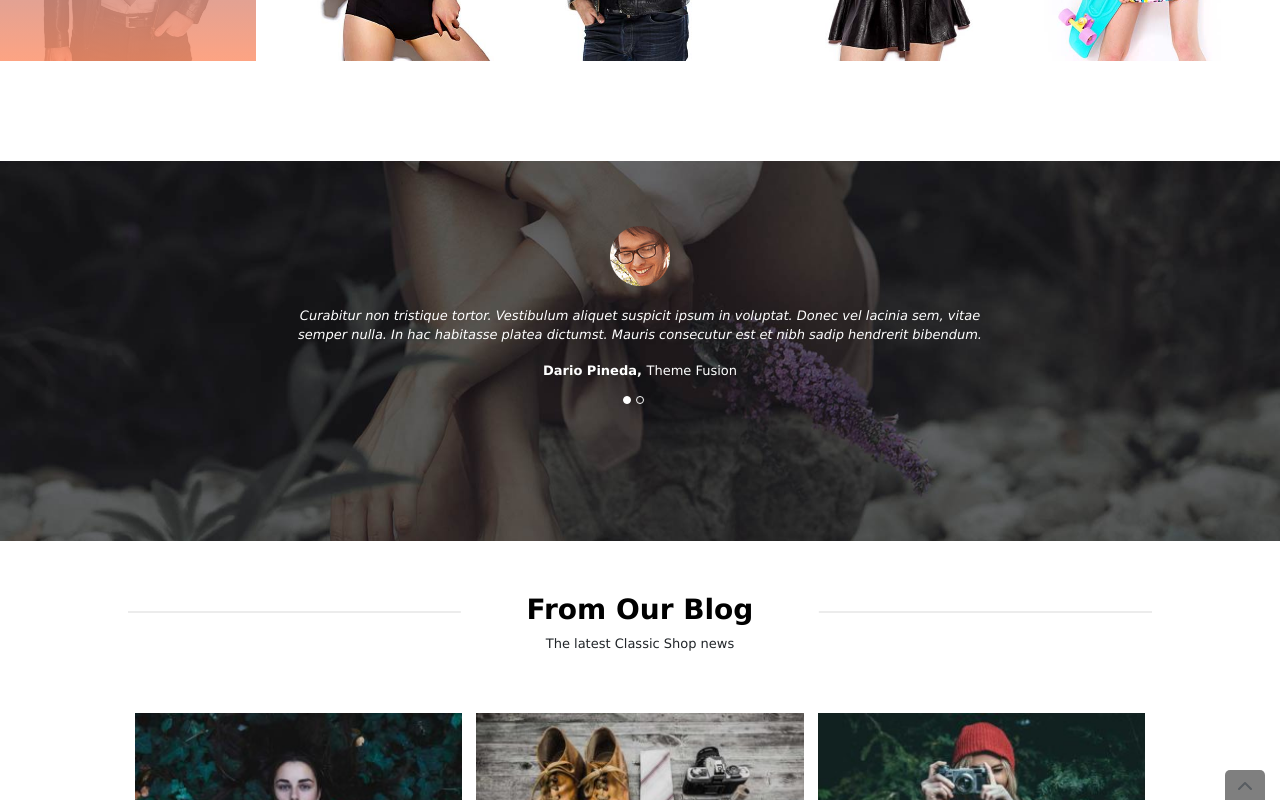
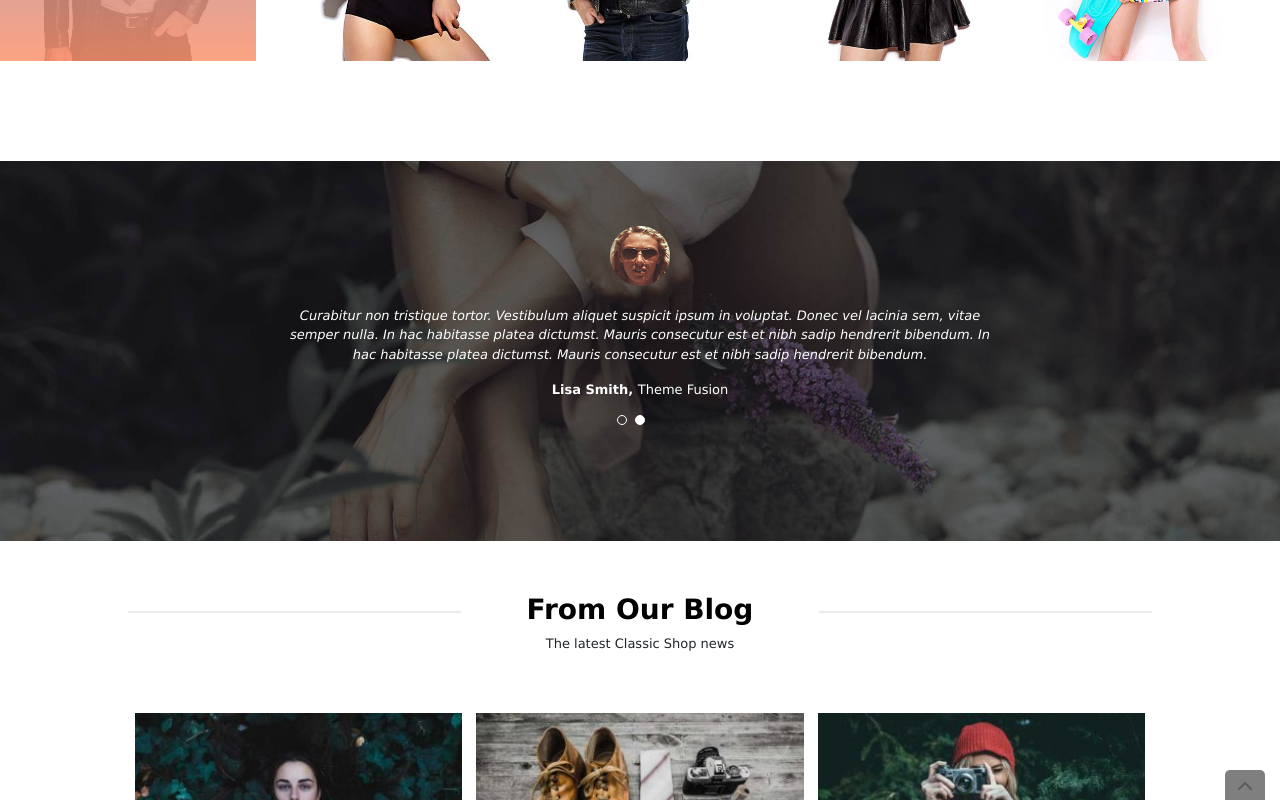
Before and after one commit to ValentinaZussino/proj-html-vuejs, a Vue app: page / in a window 1280 px wide. Both pictures are taken after a click on the element 627 px from the left and 3523 px from the top of the page. Shown: the part 3123-3923 px from the top of the page. Built offline with nearby package versions, Linux system fonts and the light colour scheme.

Commit message:
agg toggle a divider testimonial

```diff
--- a/src/components/DividerTestimonials.vue
+++ b/src/components/DividerTestimonials.vue
@@ -1,6 +1,7 @@
 <template>
     <section>
-        <div class="vz_container">
+        <!-- testimonial 1 -->
+        <div class="vz_container" v-if="testim">
             <!-- img tesimonial -->
             <div class="testimonial-img">
                 <img src="/img/man_testimonial.png" alt="testimonial man">
@@ -10,8 +11,23 @@
             <div><span class="fw-bold">Dario Pineda, </span><span>Theme Fusion</span></div>
             <!-- circles -->
             <div class="d-flex">
-                <div class="circles"></div>
-                <div class="circles"></div>
+                <div class="circles" @click="this.testim = !this.testim" :class="{'bgr-white' : testim}"></div>
+                <div class="circles" @click="this.testim = !this.testim"></div>
+            </div>
+        </div>
+        <!-- testimonial 2 -->
+        <div class="vz_container" v-else>
+            <!-- img tesimonial -->
+            <div class="testimonial-img">
+                <img src="/img/woman_testimonial.png" alt="testimonial woman">
+            </div>
+            <!-- text and name and role -->
+            <p class="fst-italic">Curabitur non tristique tortor. Vestibulum aliquet suspicit ipsum in voluptat. Donec vel lacinia sem, vitae semper nulla. In hac habitasse platea dictumst. Mauris consecutur est et nibh sadip hendrerit bibendum. In hac habitasse platea dictumst. Mauris consecutur est et nibh sadip hendrerit bibendum.</p>
+            <div><span class="fw-bold">Lisa Smith, </span><span>Theme Fusion</span></div>
+            <!-- circles -->
+            <div class="d-flex">
+                <div class="circles" @click="this.testim = !this.testim"></div>
+                <div class="circles" @click="this.testim = !this.testim" :class="{'bgr-white' : !testim}"></div>
             </div>
         </div>
     </section>
@@ -19,7 +35,17 @@
 
 <script>
     export default {
-        name: 'DividerTestimonilas'
+        name: 'DividerTestimonilas',
+        data() {
+            return {
+                testim: true
+            }
+        },
+        methods: {
+            changeTestim(){
+                this.testim = !this.testim;
+            }
+        },
     }
 </script>
 
@@ -29,14 +55,14 @@
 
 section{
     width: 100%;
-    height: 380px;
+    min-height: 380px;
     background-image: url('/img/testimonials_home_1_bg.jpg');
     background-size: cover;
     background-position: center;
     position: relative;
 
     div.vz_container {
-        height: 190px;
+        min-height: 190px;
         position: absolute;
         top: 50%;
         left: 50%;
@@ -57,18 +83,19 @@ section{
         }
 
         div.circles {
-            width: 8px;
-            height: 8px;
+            width: 10px;
+            height: 10px;
             border-radius: 50%;
             border: 1px solid $white;
             transform: translate(-50%, -50%);
             margin-top: 20px;
-            margin-right: 5px;
+            margin-right: 8px;
+            cursor: pointer;
+        }
+    }
 
-            &:first-of-type {
-                background-color: $white;
-            }
-        }
+    .bgr-white {
+        background-color: $white;
     }
 }
 
```
Also changed, not shown: public/img/woman_testimonial.png (added).
